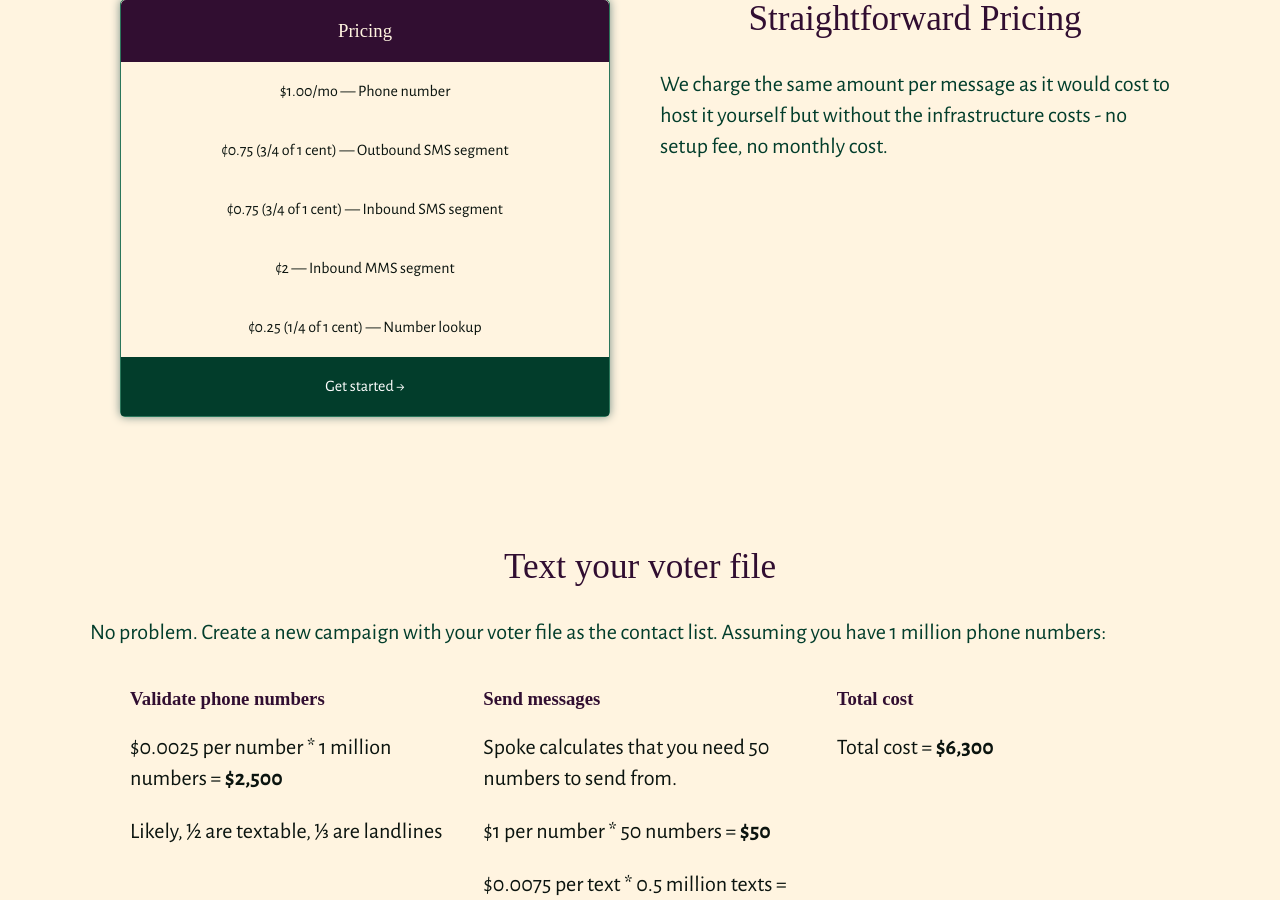
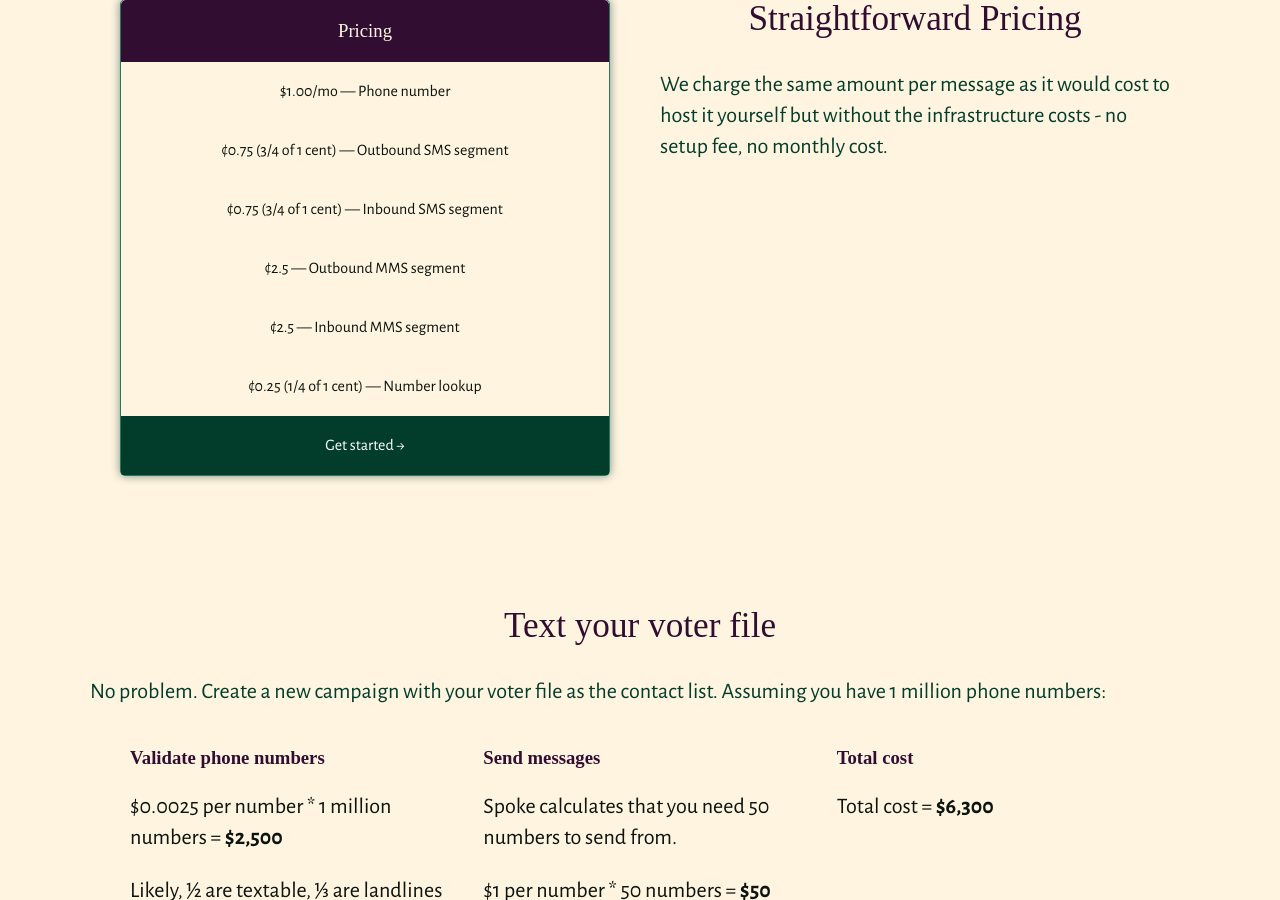
Before and after one commit to politics-rewired/politics-rewired.github.io, a Jekyll site: the page built from spoke.html, in a window 1280 px wide and 900 px high, scrolled down 2437 px. Built offline with Jekyll 4.4.1, drawn with Linux system fonts in a browser that asks for light colours; some web fonts are replaced; a script that is not in the unit is left out.

Commit message:
fix: update pricing

```diff
--- a/spoke.html
+++ b/spoke.html
@@ -28,8 +28,10 @@ pricing:
       cost: "&cent;0.75 (3/4 of 1 cent)"
     - item: Inbound SMS segment
       cost: "&cent;0.75 (3/4 of 1 cent)"
+    - item: Outbound MMS segment
+      cost: "&cent;2.5"
     - item: Inbound MMS segment
-      cost: "&cent;2"
+      cost: "&cent;2.5"
     - item: Number lookup
       cost: "&cent;0.25 (1/4 of 1 cent)"
 ---
```
